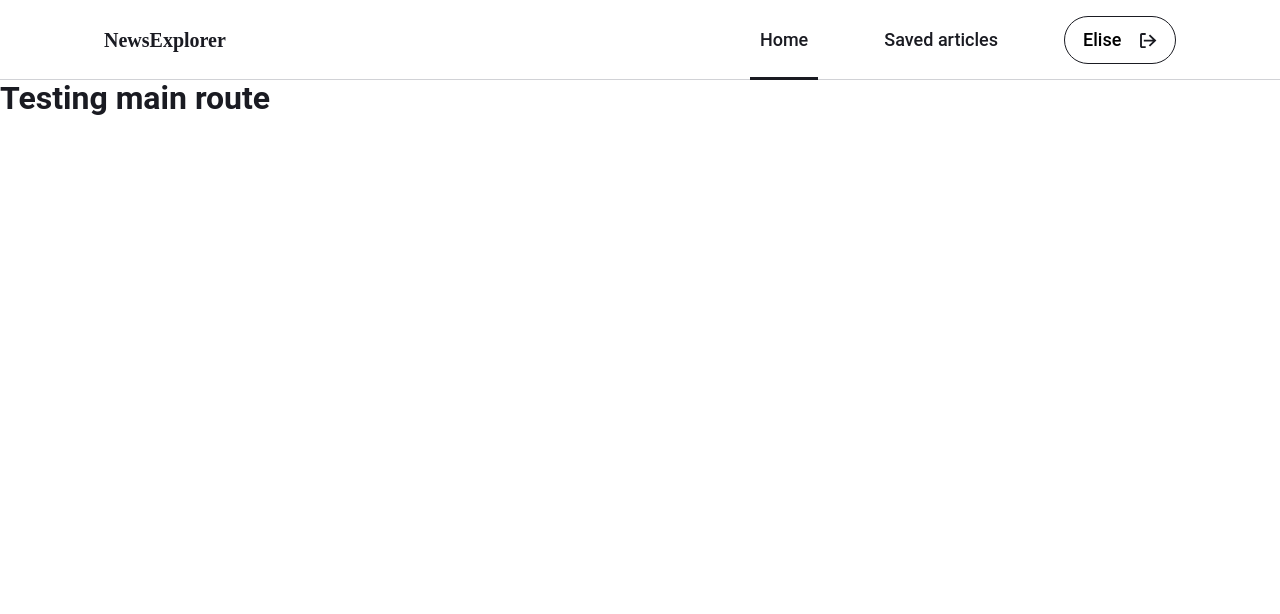
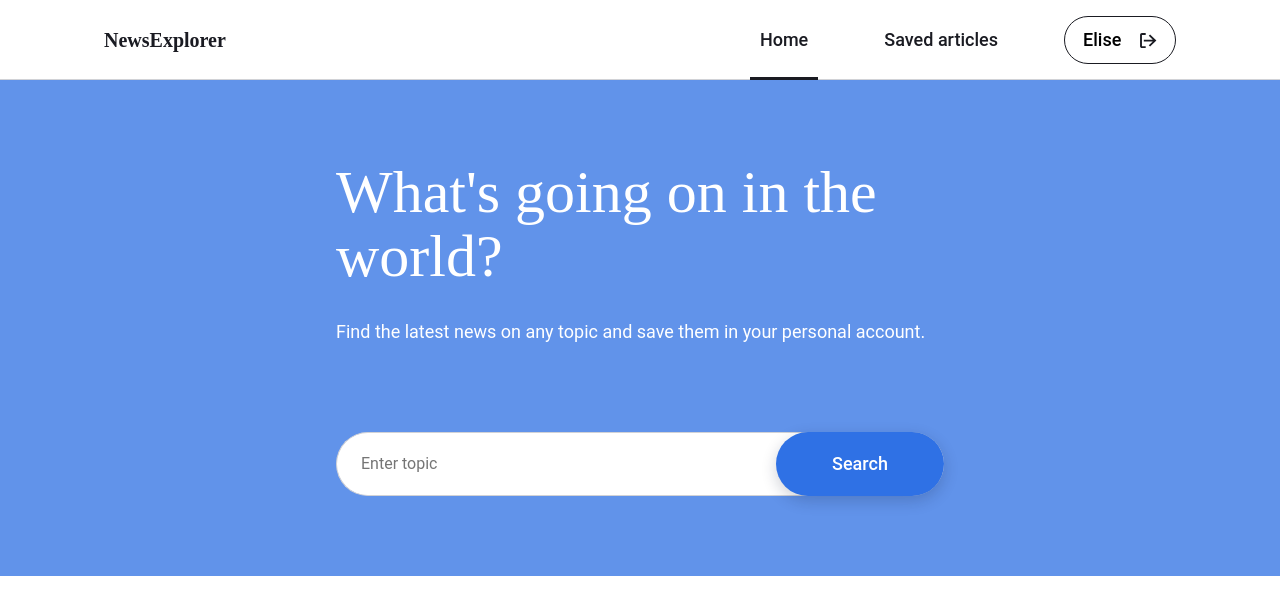
Before and after one commit to rileydanejohnston/news-explorer-frontend, a React (Create React App) app: page / in a window 1280 px wide. Shown: the top 614 px of the page. Built offline with nearby package versions, Linux system fonts and the light colour scheme; the HTML template or start-up script is replaced by a standard one.

Commit message:
feat: add basic markup

```diff
--- a/src/components/App/App.js
+++ b/src/components/App/App.js
@@ -6,6 +6,7 @@ import {
 } from './styledApp';
 import ProtectedRoute from "../ProtectedRoute/ProtectedRoute";
 import Header from "../Header/Header";
+import SearchForm from "../SearchForm/SearchForm";
 
 function App() {
   return (
@@ -17,7 +18,7 @@ function App() {
           <h1>Testing saved-news route</h1>
         </ProtectedRoute>
         <Route exact path='/'>
-          <h1>Testing main route</h1>
+          <SearchForm></SearchForm>
         </Route>
       </Switch>
     </Wrapper>
--- /dev/null
+++ b/src/components/SearchForm/SearchForm.js
@@ -0,0 +1,25 @@
+import React from 'react'
+import {
+  SearchContent,
+  SearchWrapper,
+  Title,
+  Subtitle,
+  Form,
+  Input,
+  Submit,
+} from './styledSearchForm'
+
+export default function SearchForm() {
+  return (
+    <SearchWrapper>
+      <SearchContent>
+        <Title>What's going on in the world?</Title>
+        <Subtitle>Find the latest news on any topic and save them in your personal account.</Subtitle>
+        <Form>
+          <Input placeholder='Enter topic' />
+          <Submit>Search</Submit>
+        </Form>
+      </SearchContent>
+    </SearchWrapper>
+  )
+}
--- /dev/null
+++ b/src/components/SearchForm/styledSearchForm.js
@@ -0,0 +1,75 @@
+import styled from "styled-components/macro";
+
+export const SearchWrapper = styled.section`
+  background: #6193EA;
+  padding: 80px 0;
+`;
+
+export const SearchContent = styled.div`
+  width: 608px;
+  margin: 0 auto;
+`;
+
+export const Title = styled.h1`
+  color: #FFF;
+  font-family: 'Roboto Slab';
+  font-size: 60px;
+  font-style: normal;
+  font-weight: 400;
+  line-height: 64px;
+  letter-spacing: 0px;
+`;
+
+export const Subtitle = styled.h1`
+  color: #FFF;
+  font-size: 18px;
+  font-style: normal;
+  font-weight: 400;
+  line-height: 24px;
+  letter-spacing: 0px;
+  text-align: left;
+  margin-top: 32px;
+`;
+
+export const Form = styled.form`
+  display: flex;
+  height: 64px;
+  margin-top: 88px;
+  position: relative;
+`;
+
+export const Input = styled.input`
+  background: #FFF;
+  border: 1px solid #D1D2D6;
+  border-right: none;
+  border-radius: 100px;
+  padding: 17px 24px;
+  position: relative;
+
+  font-size: 16px;
+  font-style: normal;
+  font-weight: 400;
+  line-height: 22px;
+  letter-spacing: 0px;
+  width: 100%;
+`;
+
+export const Submit = styled.button`
+  position: absolute;
+  top: 0;
+  right: 0;
+  width: 168px;
+  background: #2F71E5;
+  box-shadow: 0px 5px 15px 0px #0E1A3933;
+  border-radius: 100px;
+  border: none;
+  padding: 20px 56px;
+  color: #FFF;
+
+  font-size: 18px;
+  font-style: normal;
+  font-weight: 500;
+  line-height: 24px;
+  letter-spacing: 0px;
+  text-align: center;
+`;
```
